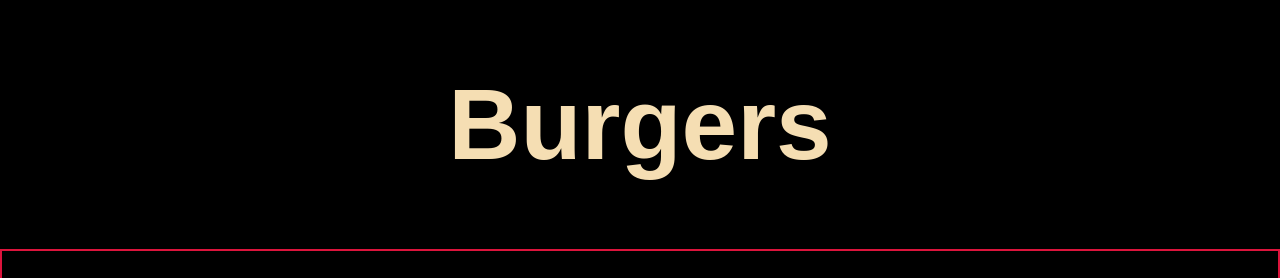
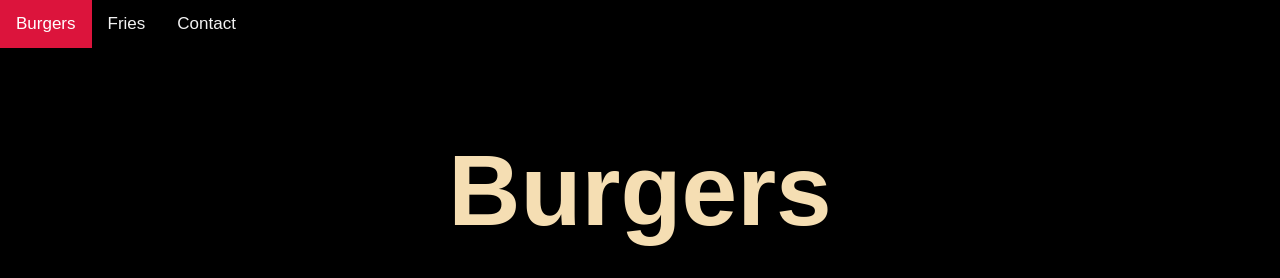
Before and after one commit to sean-reyes/favoritefood, a plain HTML site: page index.html in a window 1280 px wide. Shown: the top 278 px of the page. Drawn offline with Linux system fonts and the light colour scheme.

Commit message:
Update index.html

```diff
--- a/index.html
+++ b/index.html
@@ -4,6 +4,13 @@
     <title>Burgers</title>
 </head>
 <body>
+
+    <div class="topnav">
+        <a class="active" href="#home">Burgers</a>
+        <a href="Fries.html" target="_blank">Fries</a>
+        <a href="contact.html" target="_blank">Contact</a>
+      </div> <br>
+
     <h1> <a href="https://en.wikipedia.org/wiki/Burger" target="_blank"> Burgers </a></h1>
 
     <p> A <a href="https://en.wikipedia.org/wiki/Hamburger" target="_blank">burger</a> is a type of <a href="https://en.wikipedia.org/wiki/food" target="_blank">food</a> consisting of
```
